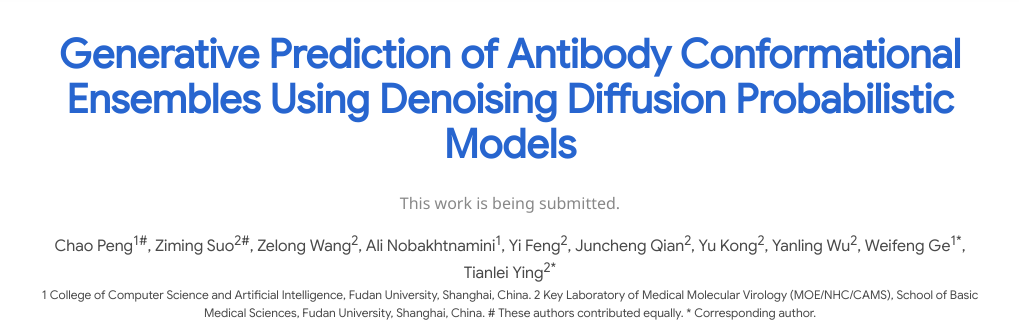
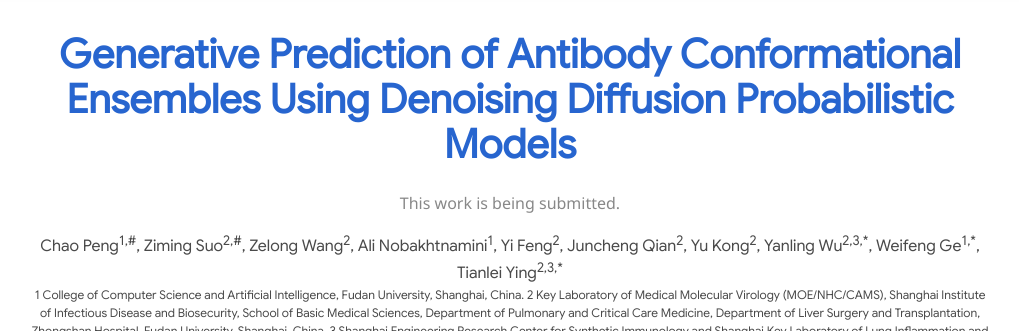
Before and after one commit to SII-TianleiYing/SII-TianleiYing.github.io, a plain HTML site: page abdiff-page/index.html in a window 1280 px wide. Shown: the part 68-399 px from the top of the page, without its empty margins (130-1149 px from the left). Drawn offline with Linux system fonts and the light colour scheme; files whose address does not match are found by name.

Commit message:
Update index.html

```diff
--- a/abdiff-page/index.html
+++ b/abdiff-page/index.html
@@ -211,10 +211,10 @@
           <div class="is-size-6 publication-authors">
 
             <span class="author-block">
-             Chao Peng<sup>1</sup><sup>#</sup>,</span>
+             Chao Peng<sup>1</sup><sup>,#</sup>,</span>
 
                  <span class="author-block">
-             Ziming Suo<sup>2</sup><sup>#</sup>,</span>
+             Ziming Suo<sup>2</sup><sup>,#</sup>,</span>
       <span class="author-block">
              Zelong Wang<sup>2</sup>,</span>
 
@@ -231,13 +231,13 @@
               Yu Kong<sup>2</sup>,</span>
 
                     <span class="author-block">
-              Yanling Wu<sup>2</sup>,</span>
+              Yanling Wu<sup>2</sup><sup>,3</sup><sup>,*</sup>,</span>
 
                     <span class="author-block">
-              Weifeng Ge<sup>1</sup><sup>*</sup>,</span>
+              Weifeng Ge<sup>1</sup><sup>,*</sup>,</span>
 
                     <span class="author-block">
-              Tianlei Ying<sup>2</sup><sup>*</sup></span>
+              Tianlei Ying<sup>2</sup><sup>,3</sup><sup>,*</sup></span>
 
 
           </div>
@@ -246,7 +246,7 @@
 
           <div class="is-size-7 publication-authors">
 
-            <span class="author-block">1 College of Computer Science and Artificial Intelligence, Fudan University, Shanghai, China. 2 Key Laboratory of Medical Molecular Virology (MOE/NHC/CAMS), School of Basic Medical Sciences, Fudan University, Shanghai, China. # These authors contributed equally. * Corresponding author. </span>
+            <span class="author-block">1 College of Computer Science and Artificial Intelligence, Fudan University, Shanghai, China. 2 Key Laboratory of Medical Molecular Virology (MOE/NHC/CAMS), Shanghai Institute of Infectious Disease and Biosecurity, School of Basic Medical Sciences, Department of Pulmonary and Critical Care Medicine, Department of Liver Surgery and Transplantation, Zhongshan Hospital, Fudan University, Shanghai, China. 3 Shanghai Engineering Research Center for Synthetic Immunology and Shanghai Key Laboratory of Lung Inflammation and Injury, Shanghai, China. # These authors contributed equally. * Corresponding author. </span>
           </div>
 
           <div class="column has-text-centered">
```
